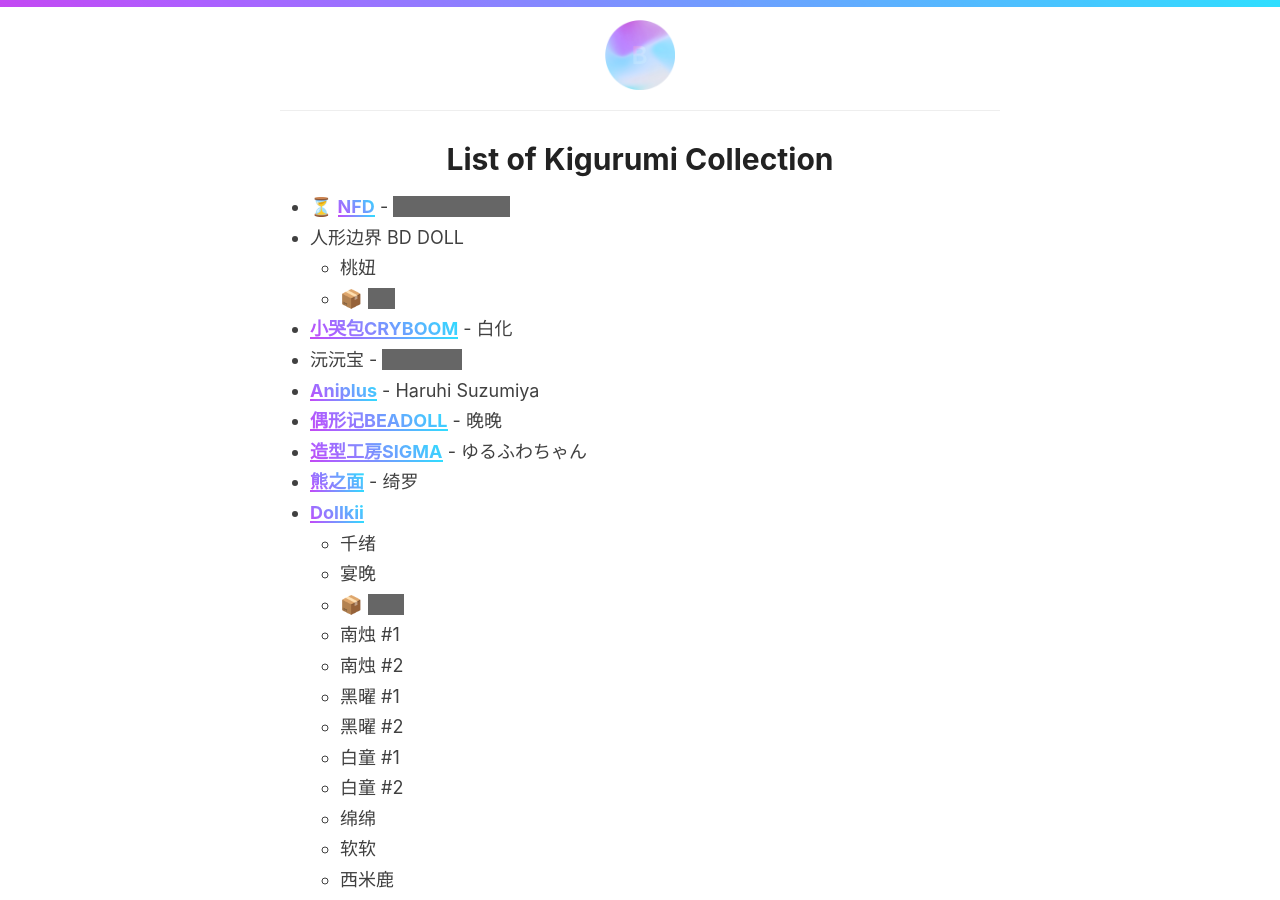
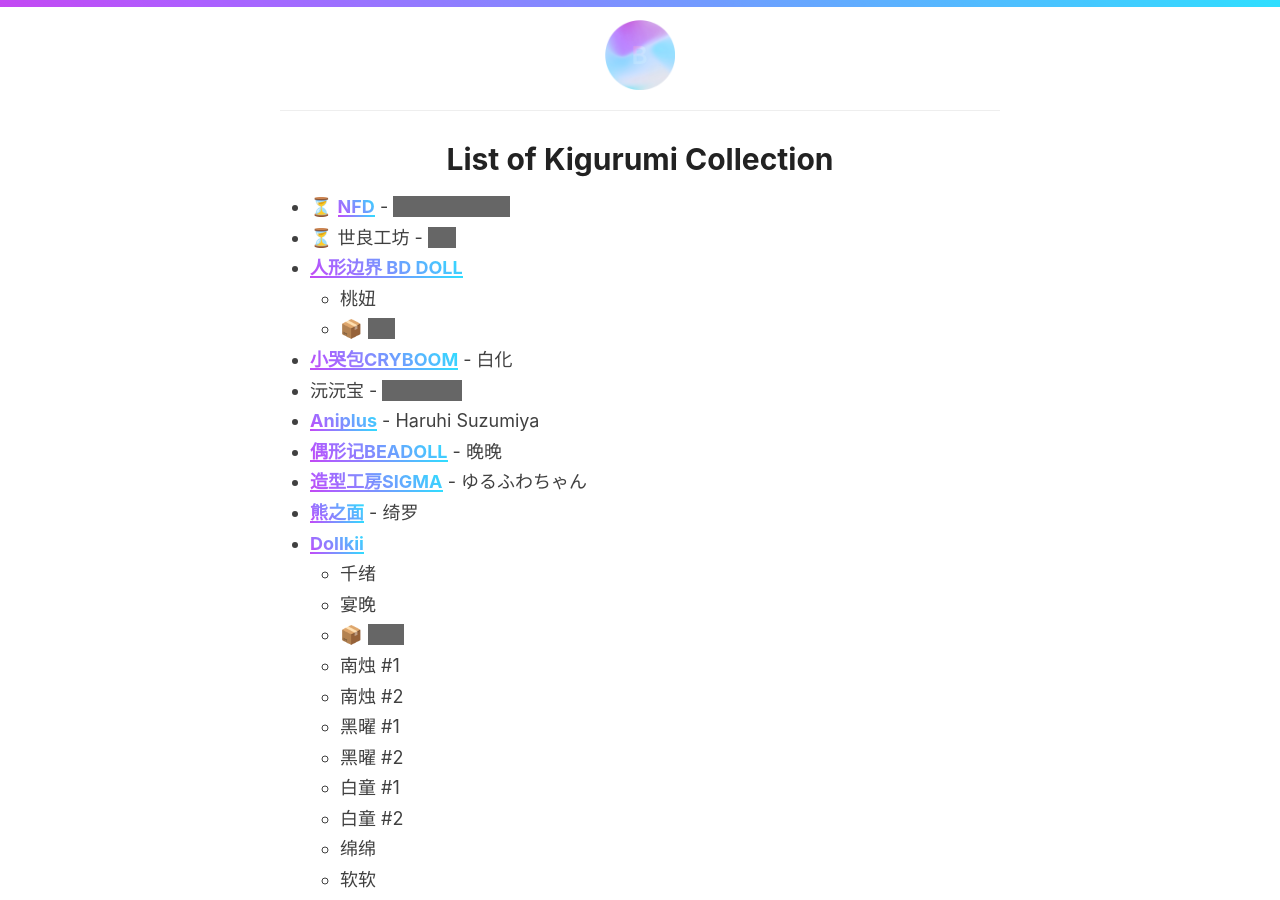
Before and after one commit to 98827ddb7e5a2c2e261912a23d9251d6/98827ddb7e5a2c2e261912a23d9251d6.github.io, a Jekyll site: the page built from _pages/kig-list.md, in a window 1280 px wide and 900 px high. Built offline with Jekyll 4.4.1, drawn with Linux system fonts in a browser that asks for light colours.

Commit message:
- trying something new

```diff
--- a/_pages/kig-list.md
+++ b/_pages/kig-list.md
@@ -5,7 +5,8 @@
 ---
 
 - ⏳ [NFD](https://twitter.com/NewfacedolL){:target="_blank" rel="noopener"} - <span class="hidden-text">Hatsune Miku<span>
-- 人形边界 BD DOLL
+- ⏳ 世良工坊 - <span class="hidden-text">???<span>
+- [人形边界 BD DOLL](https://m.tb.cn/h.gdstQAerA56ncap){:target="_blank" rel="noopener"}
 	- 桃妞
 	- 📦 <span class="hidden-text">???<span>
 - [小哭包CRYBOOM](https://www.xiaohongshu.com/user/profile/6119a23a000000000100084f){:target="_blank" rel="noopener"} - 白化
```
